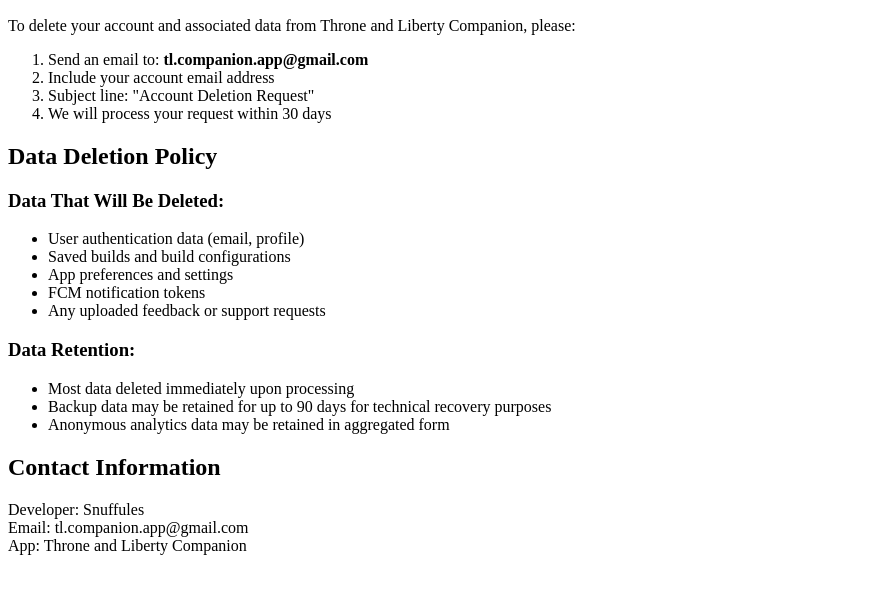
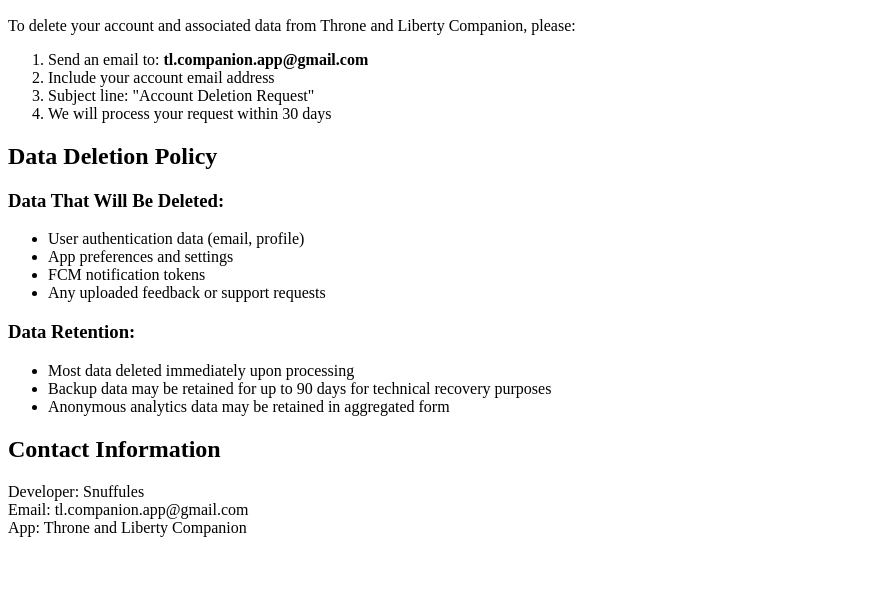
Before and after one commit to Snuffules/tl-companion-privacy, a plain HTML site: page index.html in a window 1280 px wide. Shown: the part 110-704 px from the top of the page, without its empty margins (0-882 px from the left). Drawn offline with Linux system fonts and the light colour scheme.

Commit message:
Update index.html

```diff
--- a/index.html
+++ b/index.html
@@ -19,7 +19,6 @@
     <h3>Data That Will Be Deleted:</h3>
     <ul>
         <li>User authentication data (email, profile)</li>
-        <li>Saved builds and build configurations</li>
         <li>App preferences and settings</li>
         <li>FCM notification tokens</li>
         <li>Any uploaded feedback or support requests</li>
```
